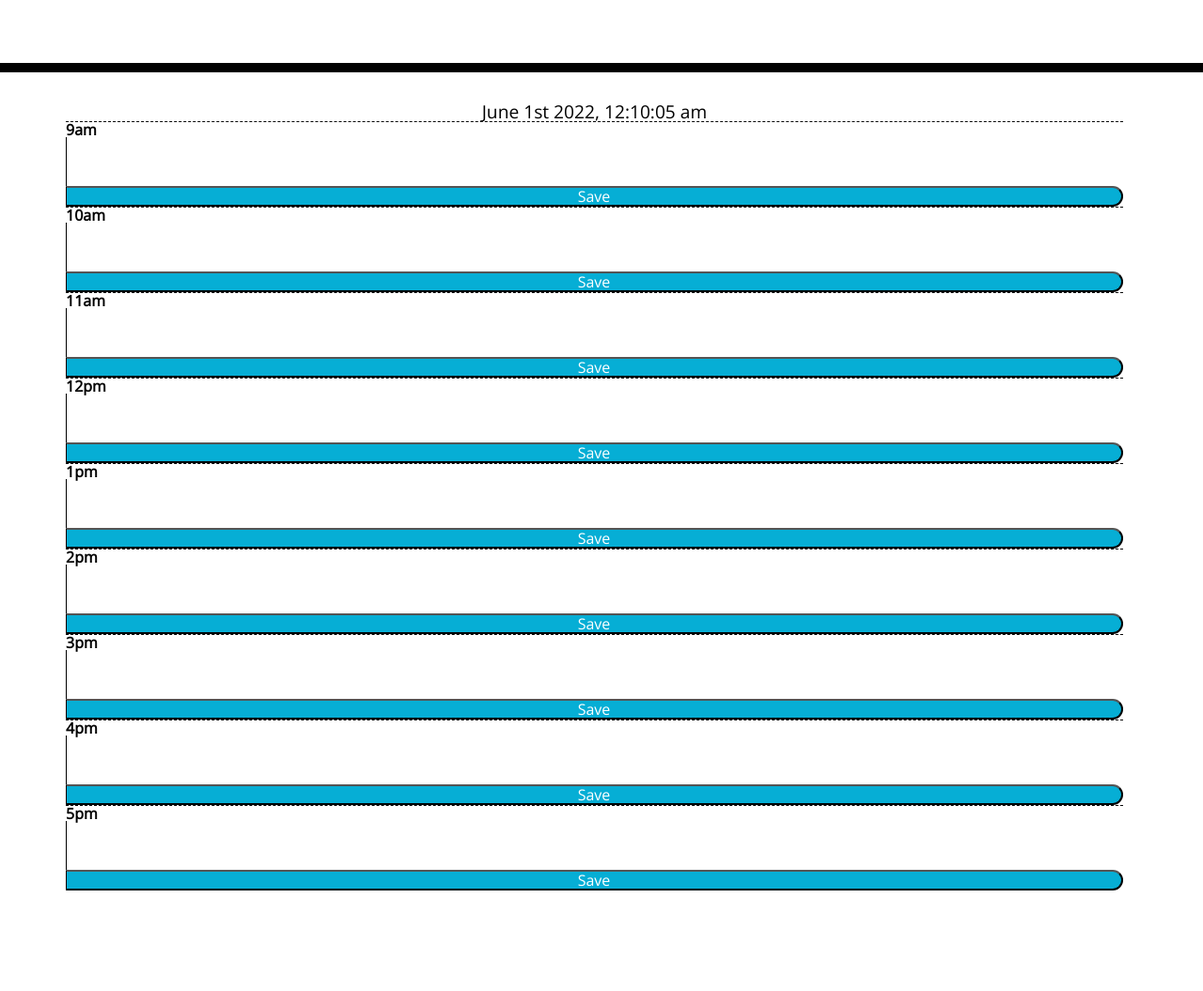
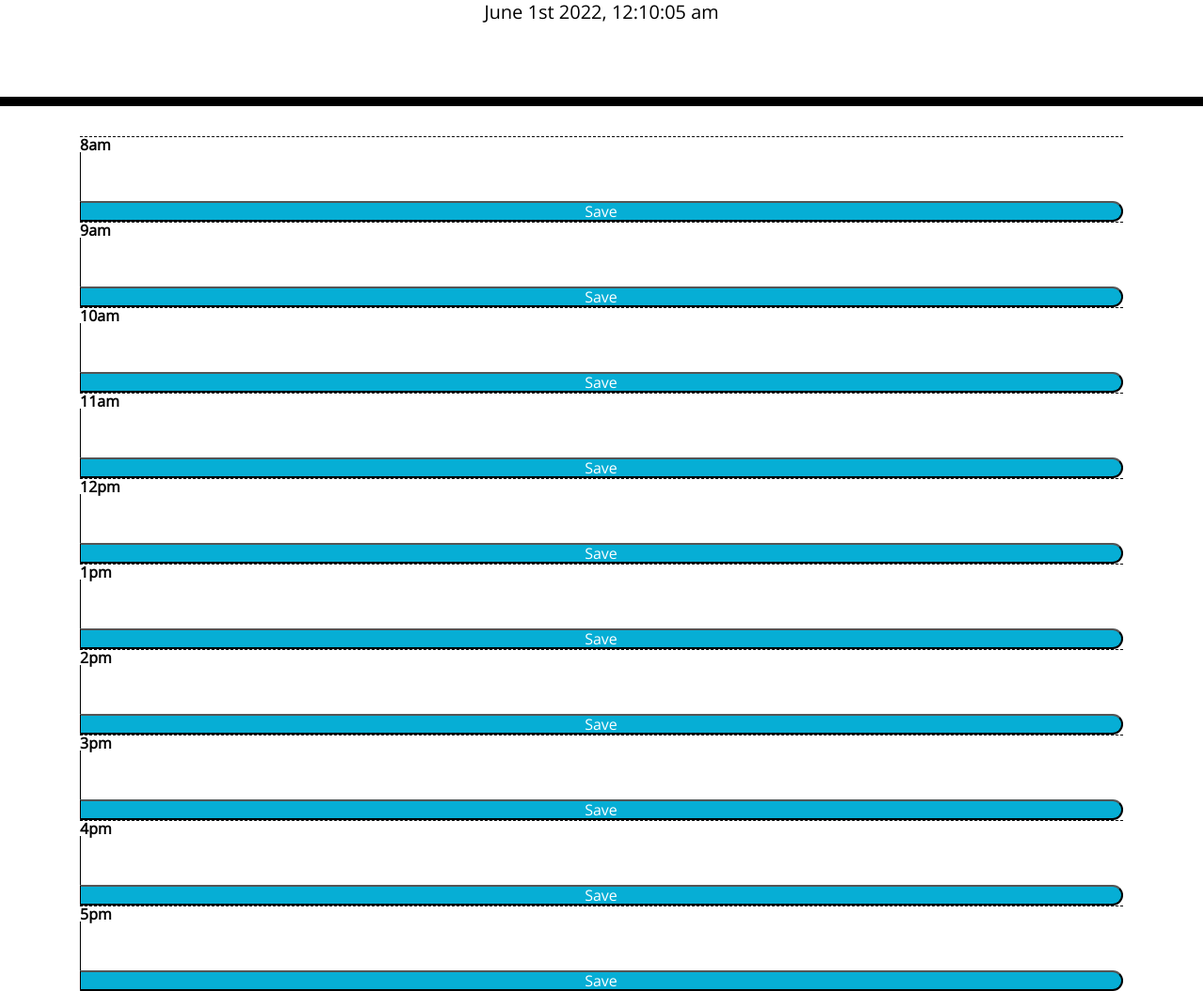
Before and after one commit to AbbyRosenthal/calendar-planner, a plain HTML site: page index.html in a window 1280 px wide. Shown: the part 191-1246 px from the top of the page at 94% size. Before the commit the page ends 1139 px from the top, so only its background shows below. Drawn offline with nearby package versions, Linux system fonts and the light colour scheme.

Commit message:
clock working again

```diff
--- a/assets/script.js
+++ b/assets/script.js
@@ -4,7 +4,7 @@ var saveTextArea = document.querySelector("#textarea")
 var textArea;
 
 //time dispaly at top ..WORKing!!
-var displayTime = document.getElementById("timeofday")
+var displayTime = document.getElementById("todaysDate")
 var currentTime = moment();
 
 displayTime.textContent = currentTime.format('MMMM Do YYYY, h:mm:ss a')
--- a/css/style.css
+++ b/css/style.css
@@ -70,12 +70,6 @@ body {
     transition: all .3s ease-in-out;
   }
 
-  .timeofday {
-    text-align: center;
-    font-size: larger;
-    font-weight: bold 900;
-    color: hwb(0 0% 100%);
-  }
 
   .hour {
     font-weight: bolder;
--- a/index.html
+++ b/index.html
@@ -28,18 +28,18 @@
       <p class="lead">A simple calendar app for scheduling your work day</p>
       <p id="todaysDate" class="lead"></p>
     </header>
-    <div class="container list-group list-group-flush container-fluid">
-      <div id="timeofday" class="timeofday">
+    <div class="container container-fluid">
+      <div class="list-group list-group-flush ">
           <!--insert bootstrap styling here-->
           <div class="hour" id="hour8">
               8am
           </div>
           <!--allows user to type in the box-->
-          <textarea class="textarea" >
+          <textarea class="textarea">
           </textarea>
           <button class="saveBtn" id="saveBtn8">Save</button>
       </div>
-      <div id="timeofday" class="list-group">
+      <div class="list-group">
         <!--insert bootstrap styling here-->
         <div class="hour" id="hour9">
             9am
@@ -48,7 +48,7 @@
         </textarea>
         <button class="saveBtn" id="saveBtn9">Save</button>
     </div>
-    <div id="timeofday" class="list-group">
+    <div class="list-group">
         <!--insert bootstrap styling here-->
         <div class="hour" id="hour10">
             10am
@@ -57,7 +57,7 @@
         </textarea>
         <button class="saveBtn" id="saveBtn10">Save</button>
     </div>
-    <div id="timeofday" class="list-group">
+    <div class="list-group">
         <!--insert bootstrap styling here-->
         <div class="hour" id="hour11">
             11am
@@ -66,7 +66,7 @@
         </textarea>
         <button class="saveBtn" id="saveBtn11">Save</button>
     </div>
-    <div id="timeofday" class="list-group">
+    <div class="list-group">
         <!--insert bootstrap styling here-->
         <div class="hour" id="hour12">
             12pm
@@ -75,7 +75,7 @@
         </textarea>
         <button class="saveBtn" id="saveBtn12">Save</button>
     </div>
-    <div id="timeofday" class="list-group">
+    <div  class="list-group">
         <!--insert bootstrap styling here-->
         <div class="hour" id="hour1">
             1pm
@@ -84,7 +84,7 @@
         </textarea>
         <button class="saveBtn" id="saveBtn1">Save</button>
     </div>
-    <div id="timeofday" class="list-group">
+    <div class="list-group">
         <!--insert bootstrap styling here-->
         <div class="hour" id="hour2">
             2pm
@@ -93,7 +93,7 @@
         </textarea>
         <button class="saveBtn" id="saveBtn2">Save</button>
     </div>
-    <div id="timeofday" class="list-group">
+    <div class="list-group">
         <!--insert bootstrap styling here-->
         <div class="hour" id="hour3">
             3pm
@@ -102,7 +102,7 @@
         </textarea>
         <button class="saveBtn" id="saveBtn3">Save</button>
     </div>
-    <div id="timeofday" class="list-group">
+    <div class="list-group">
         <!--insert bootstrap styling here-->
         <div class="hour" id="hour4">
             4pm
@@ -111,7 +111,7 @@
         </textarea>
         <button class="saveBtn" id="saveBtn4">Save</button>
     </div>
-    <div id="timeofday" class="list-group">
+    <div class="list-group">
         <!--insert bootstrap styling here-->
         <div class="hour" id="hour5">
             5pm
```
